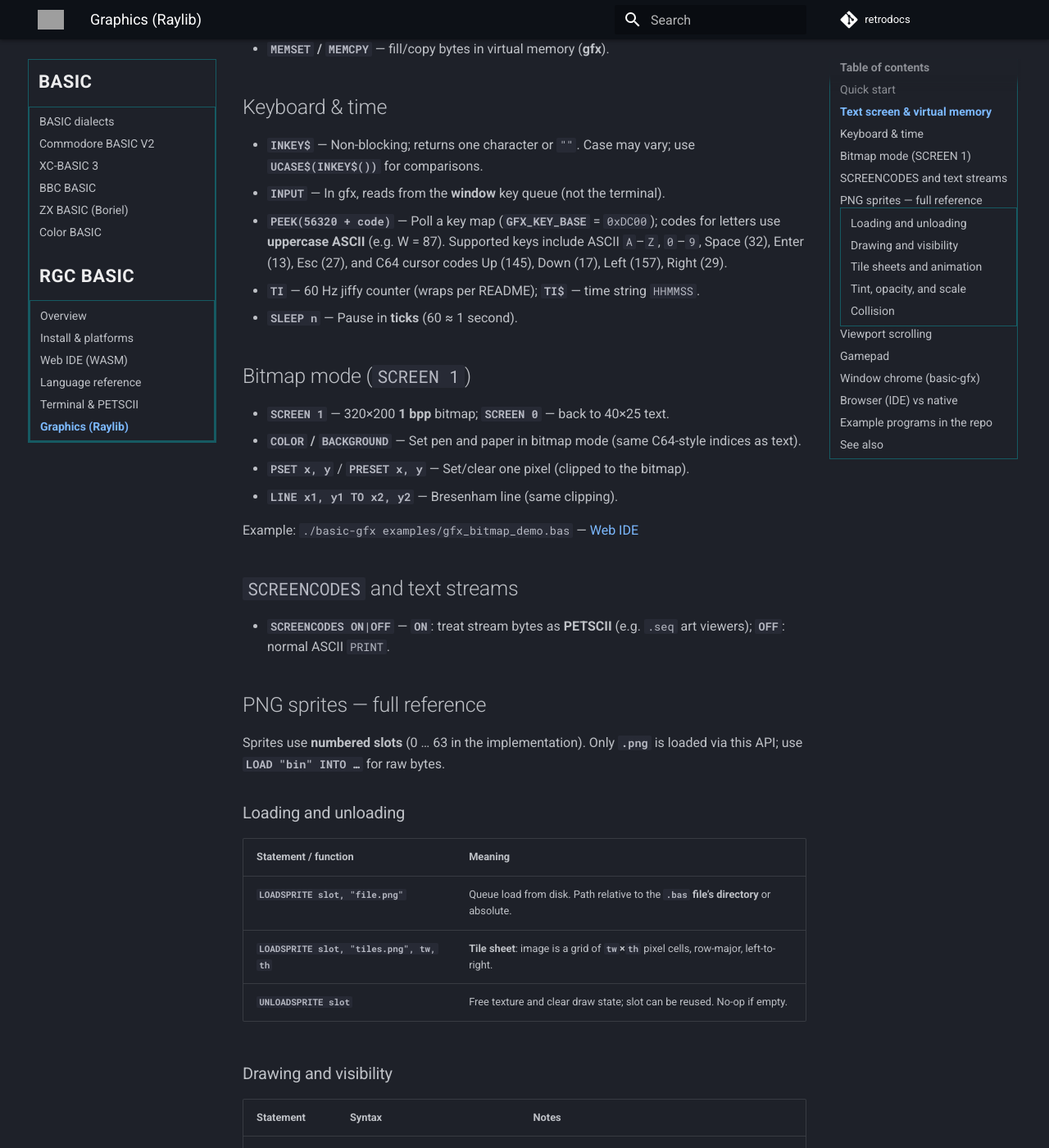
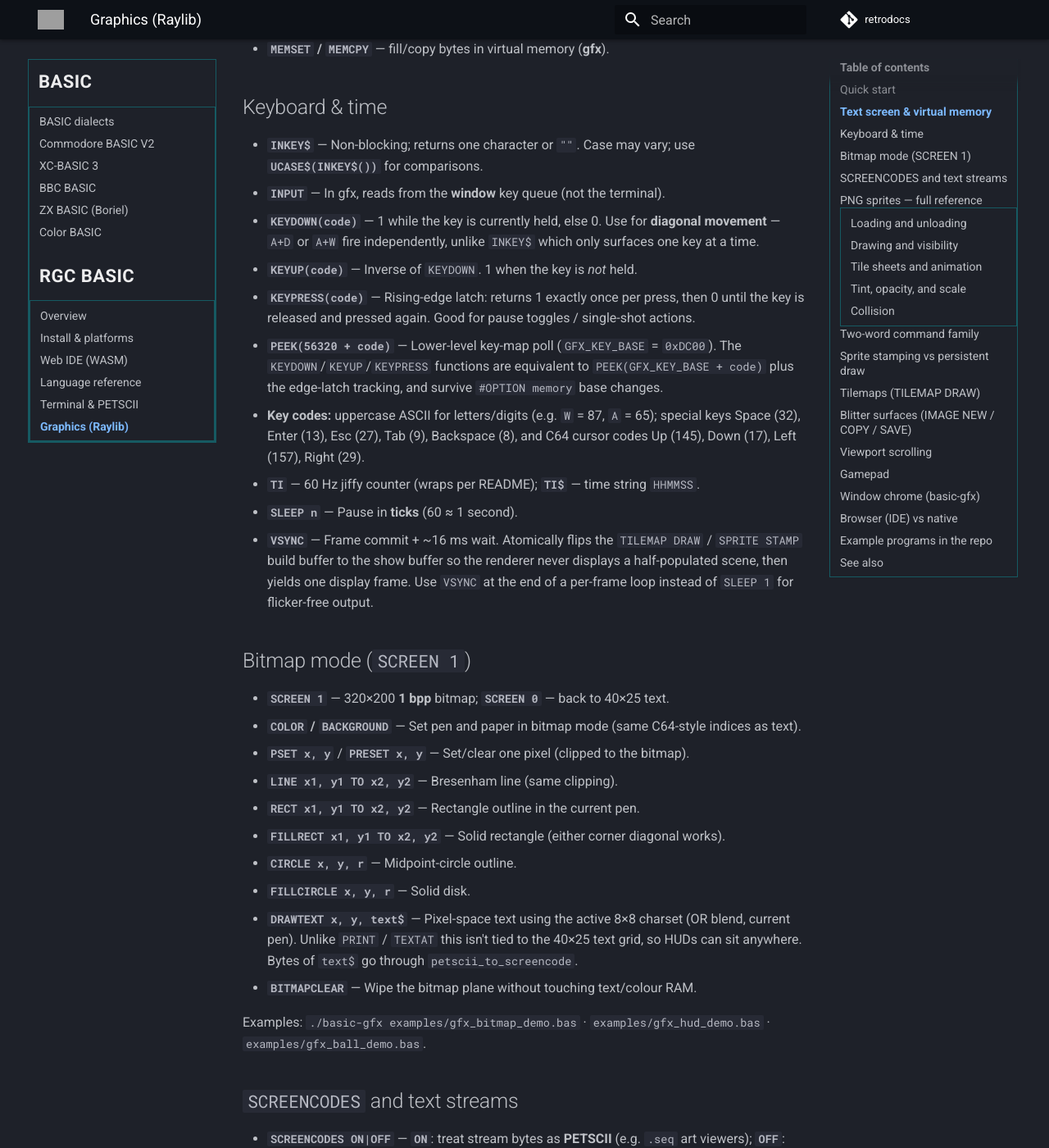
Before and after one commit to omiq/retrodocs, an MkDocs documentation site: the page built from docs/basic/rgc-basic/graphics-raylib.md, in a window 1280 px wide and 1400 px high, scrolled down 1375 px. Shown: the whole window at 82% size. Built offline with MkDocs 1.6.1 and Material for MkDocs 9.7.7, drawn with Linux system fonts in a browser that asks for light colours; comment, search, counter and statistics services are not loaded; some of the changed text lies outside the part shown; grey boxes are pictures that could not be loaded.

Commit message:
rgc-basic: document new graphics verbs
Adds sections / updates to docs/basic/rgc-basic/graphics-raylib.md
covering recent additions to rgc-basic:

- Bitmap primitives: RECT / FILLRECT, CIRCLE / FILLCIRCLE, DRAWTEXT.
- Keyboard intrinsics: KEYDOWN / KEYUP / KEYPRESS (rising-edge latch
  for one-shot actions).
- VSYNC frame-commit for flicker-free per-frame loops.
- Two-word command family table (SPRITE LOAD/DRAW/FRAME/FREE/FRAMES,
  SPRITE STAMP, TILE DRAW/COUNT, TILEMAP DRAW, SHEET COLS/ROWS/WIDTH/
  HEIGHT, IMAGE NEW/FREE/COPY/SAVE) with concat aliases noted.
- SPRITE STAMP vs SPRITE DRAW section explaining the
  multi-instance-append path.
- TILEMAP DRAW usage + metadata accessors.
- Blitter surfaces: IMAGE NEW/FREE/COPY/SAVE with scroll + parallax +
  screenshot recipes.

````diff
--- a/docs/basic/rgc-basic/graphics-raylib.md
+++ b/docs/basic/rgc-basic/graphics-raylib.md
@@ -41,9 +41,14 @@
 
 - **`INKEY$`** — Non-blocking; returns one character or `""`. Case may vary; use **`UCASE$(INKEY$())`** for comparisons.
 - **`INPUT`** — In gfx, reads from the **window** key queue (not the terminal).
-- **`PEEK(56320 + code)`** — Poll a key map (**`GFX_KEY_BASE`** = `0xDC00`); codes for letters use **uppercase ASCII** (e.g. W = 87). Supported keys include ASCII `A`–`Z`, `0`–`9`, Space (32), Enter (13), Esc (27), and C64 cursor codes Up (145), Down (17), Left (157), Right (29).
+- **`KEYDOWN(code)`** — 1 while the key is currently held, else 0. Use for **diagonal movement** — `A+D` or `A+W` fire independently, unlike `INKEY$` which only surfaces one key at a time.
+- **`KEYUP(code)`** — Inverse of `KEYDOWN`. 1 when the key is *not* held.
+- **`KEYPRESS(code)`** — Rising-edge latch: returns 1 exactly once per press, then 0 until the key is released and pressed again. Good for pause toggles / single-shot actions.
+- **`PEEK(56320 + code)`** — Lower-level key-map poll (`GFX_KEY_BASE` = `0xDC00`). The `KEYDOWN`/`KEYUP`/`KEYPRESS` functions are equivalent to `PEEK(GFX_KEY_BASE + code)` plus the edge-latch tracking, and survive `#OPTION memory` base changes.
+- **Key codes:** uppercase ASCII for letters/digits (e.g. `W` = 87, `A` = 65); special keys Space (32), Enter (13), Esc (27), Tab (9), Backspace (8), and C64 cursor codes Up (145), Down (17), Left (157), Right (29).
 - **`TI`** — 60 Hz jiffy counter (wraps per README); **`TI$`** — time string `HHMMSS`.
 - **`SLEEP n`** — Pause in **ticks** (60 ≈ 1 second).
+- **`VSYNC`** — Frame commit + ~16 ms wait. Atomically flips the `TILEMAP DRAW` / `SPRITE STAMP` build buffer to the show buffer so the renderer never displays a half-populated scene, then yields one display frame. Use `VSYNC` at the end of a per-frame loop instead of `SLEEP 1` for flicker-free output.
 
 ## Bitmap mode (`SCREEN 1`)
 
@@ -51,8 +56,14 @@
 - **`COLOR` / `BACKGROUND`** — Set pen and paper in bitmap mode (same C64-style indices as text).
 - **`PSET x, y`** / **`PRESET x, y`** — Set/clear one pixel (clipped to the bitmap).
 - **`LINE x1, y1 TO x2, y2`** — Bresenham line (same clipping).
+- **`RECT x1, y1 TO x2, y2`** — Rectangle outline in the current pen.
+- **`FILLRECT x1, y1 TO x2, y2`** — Solid rectangle (either corner diagonal works).
+- **`CIRCLE x, y, r`** — Midpoint-circle outline.
+- **`FILLCIRCLE x, y, r`** — Solid disk.
+- **`DRAWTEXT x, y, text$`** — Pixel-space text using the active 8×8 charset (OR blend, current pen). Unlike `PRINT` / `TEXTAT` this isn't tied to the 40×25 text grid, so HUDs can sit anywhere. Bytes of `text$` go through `petscii_to_screencode`.
+- **`BITMAPCLEAR`** — Wipe the bitmap plane without touching text/colour RAM.
 
-Example: `./basic-gfx examples/gfx_bitmap_demo.bas` — [Web IDE](https://ide.retrogamecoders.com/?file=gfx_bitmap_demo.bas&platform=rgc-basic)
+Examples: `./basic-gfx examples/gfx_bitmap_demo.bas` · `examples/gfx_hud_demo.bas` · `examples/gfx_ball_demo.bas`.
 
 ## `SCREENCODES` and text streams
 
@@ -111,6 +122,100 @@
 |----------|---------|
 | **`SPRITECOLLIDE(a, b)`** | **1** if axis-aligned bounding boxes of two **visible**, **drawn** sprites overlap; **0** otherwise. Empty or hidden slots never collide. |
 
+## Two-word command family
+
+New graphics commands follow AMOS/STOS-style **verb/noun** spellings. Existing concat names (`LOADSPRITE`, `DRAWSPRITE`, `SPRITEFRAME`, `UNLOADSPRITE`, `DRAWSPRITETILE`, `DRAWTILEMAP`, `SPRITETILES`) stay as permanent aliases — both spellings tokenise to the same handler.
+
+| Two-word (canonical) | Concat alias |
+|---|---|
+| `SPRITE LOAD slot, "file.png" [, tw, th]` | `LOADSPRITE` |
+| `SPRITE DRAW slot, x, y [, z [, sx, sy [, sw, sh]]]` | `DRAWSPRITE` |
+| `SPRITE FRAME slot, n` | `SPRITEFRAME` |
+| `SPRITE FREE slot` | `FREESPRITE` / `UNLOADSPRITE` |
+| `SPRITE FRAMES(slot)` | `SPRITETILES(slot)` |
+| `SPRITE STAMP slot, x, y [, frame [, z]]` | *(new)* |
+| `TILE DRAW slot, x, y, tile_idx [, z]` | `DRAWSPRITETILE` / `DRAWTILE` |
+| `TILE COUNT(slot)` | `SPRITETILES(slot)` |
+| `TILEMAP DRAW slot, x0, y0, cols, rows, map [, z]` | `DRAWTILEMAP` |
+| `SHEET COLS(slot)` / `SHEET ROWS(slot)` / `SHEET WIDTH(slot)` / `SHEET HEIGHT(slot)` | *(new accessors)* |
+| `IMAGE NEW slot, w, h` / `IMAGE FREE slot` / `IMAGE COPY …` / `IMAGE SAVE slot, "path.bmp"` | *(new blitter)* |
+
+Pick whichever spelling reads cleaner in your program.
+
+## Sprite stamping vs persistent draw
+
+**`SPRITE DRAW`** tracks a single persistent position per slot — N calls with the same slot collapse to the last one. Use it for the player, a single enemy, a HUD panel, etc.
+
+**`SPRITE STAMP slot, x, y [, frame [, z]]`** appends one cell to a per-frame list, so N stamps of one slot in one frame all render at distinct positions. Use it for **particles, bullets, enemy swarms, starfields** — any case where you'd previously have called `SPRITECOPY` into many slots.
+
+`frame` is a 1-based tile index; `0` or omitted falls back to the slot's current `SPRITE FRAME`. If the slot holds a single image with no tile grid the draw uses the full sprite rect.
+
+Per-frame loop:
+
+```basic
+SCREEN 1
+SPRITE LOAD 0, "particle.png"
+SPRITE LOAD 1, "ship.png"
+loop:
+  IF KEYDOWN(ASC("Q")) THEN END
+  CLS
+  FOR I = 0 TO 49
+    SPRITE STAMP 0, SX(I), SY(I), 0, 10
+  NEXT I
+  DRAWSPRITE 1, PLX, PLY, 100
+  VSYNC
+GOTO loop
+```
+
+Example: `examples/gfx_stamp_demo.bas`.
+
+## Tilemaps (`TILEMAP DRAW`)
+
+```basic
+DIM MAP(COLS*ROWS-1)
+REM … populate map with 1-based tile indices (0 = transparent) …
+TILEMAP DRAW 0, 0, 0, COLS, ROWS, MAP()
+```
+
+One batched call stamps the whole grid — one interpreter dispatch regardless of tile count. Cells layer with `SPRITE STAMP` output; the renderer draws tiles before sprites so a player sprite at `z=100` composites on top of a background tilemap at `z=0`. Supports negative `x0`/`y0` for smooth scrolling under a fixed viewport.
+
+Shape/metadata:
+
+```basic
+PRINT "sheet is "; SHEET COLS(0); "x"; SHEET ROWS(0)
+PRINT "cell is ";  SHEET WIDTH(0); "x"; SHEET HEIGHT(0)
+PRINT "total cells: "; TILE COUNT(0)
+```
+
+Examples: `examples/gfx_tilemap_demo.bas`, `examples/gfx_world_demo.bas` (40×40 world + push-scroll + WASD player).
+
+## Blitter surfaces (`IMAGE NEW` / `COPY` / `SAVE`)
+
+Off-screen 1bpp bitmap surfaces for scroll / parallax / work-buffer patterns from AMOS/STOS-style BASIC.
+
+- **`IMAGE NEW slot, w, h`** — allocate an off-screen bitmap. `slot` is 1..31. Any dimensions; surface starts empty.
+- **`IMAGE FREE slot`** — release it.
+- **`IMAGE COPY src, sx, sy, sw, sh TO dst, dx, dy`** — rectangular 1bpp blit between any two slots. Slot `0` is the live visible bitmap (320×200), so visible↔offscreen copies work without conversion. Overlapping same-slot rects stage through a scratch row buffer.
+- **`IMAGE SAVE slot, "path.bmp"`** — export as 24-bit BMP (pen=1 → white, pen=0 → black). Convert to PNG externally if needed.
+
+**Smooth scroll recipe** (`examples/gfx_scroll_demo.bas`):
+
+```basic
+IMAGE NEW 1, 640, 200      : REM oversized world
+REM … paint world into slot 1 …
+REM each frame:
+IMAGE COPY 1, XO, 0, 320, 200 TO 0, 0, 0
+```
+
+**Parallax** (`examples/gfx_parallax_demo.bas`): one surface per band, independent `XO` per band, one `IMAGE COPY` per band per frame.
+
+**Screenshot**:
+
+```basic
+IMAGE COPY 0, 0, 0, 320, 200 TO 1, 0, 0
+IMAGE SAVE 1, "shot.bmp"
+```
+
 ## Viewport scrolling
 
 - **`SCROLL dx, dy`** — Pixel offset for the **text/bitmap layer and sprites** (positive **`dx`** pans the world left; positive **`dy`** pans up). **`SCROLL 0, 0`** resets.
````
